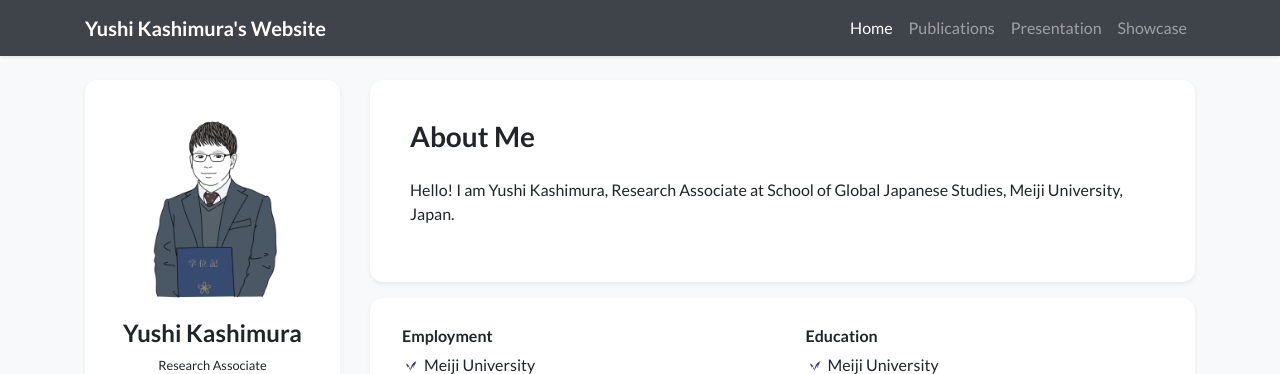
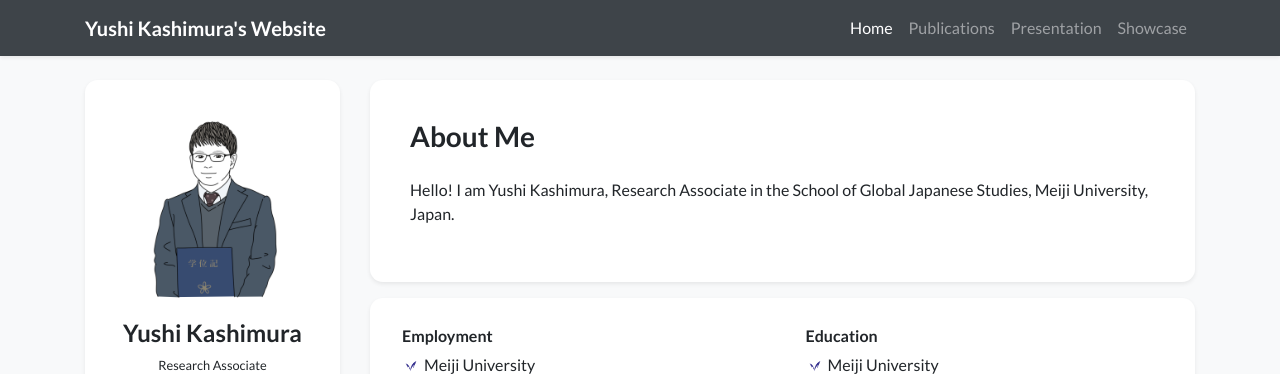
Before and after one commit to ys-kashimura/yushikashimura.github.io, a Jekyll site: the page built from index.html, in a window 1280 px wide and 1090 px high. Shown: the top 374 px of the window. Built offline with Jekyll 4.4.1, drawn with Linux system fonts in a browser that asks for light colours; nearby versions of some CDN libraries; a style sheet for code colours, icons or effects is not loaded.

Commit message:
Update profile.yml

```diff
--- a/_data/profile.yml
+++ b/_data/profile.yml
@@ -13,7 +13,7 @@
 short_bio_text_justify: false
 short_bio: >-
   <p>
-    Hello! I am Yushi Kashimura, Research Associate at School of Global Japanese Studies, Meiji University, Japan.
+    Hello! I am Yushi Kashimura, Research Associate in the School of Global Japanese Studies, Meiji University, Japan.
   </p>
 
 portrait_url: /assets/images/yushi.png
```
